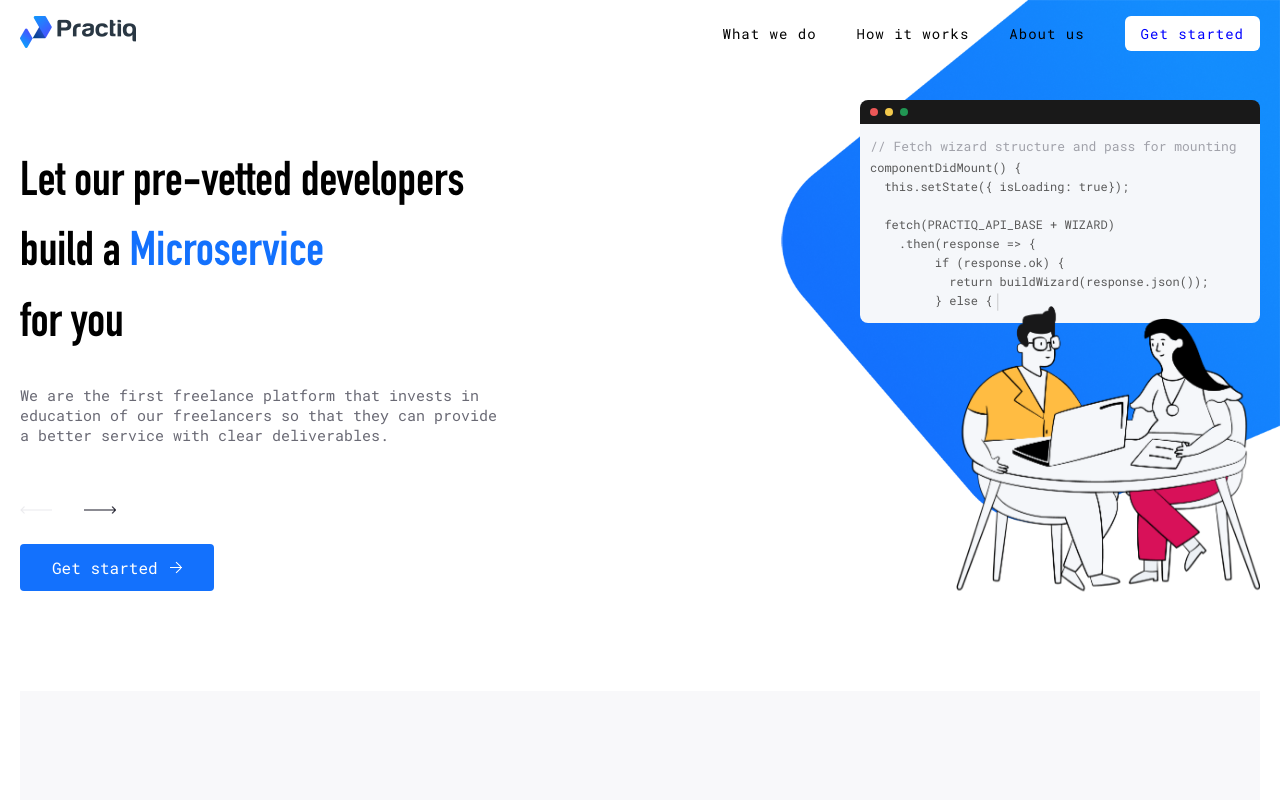
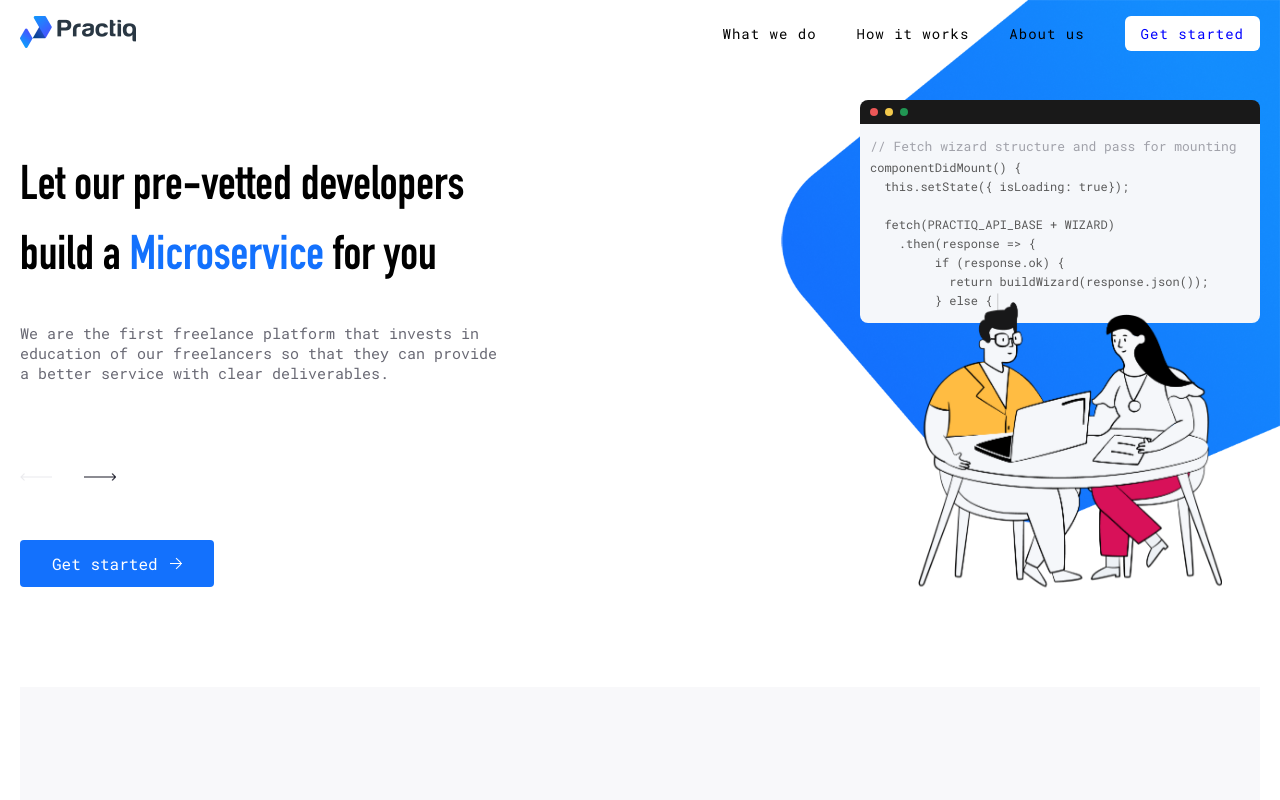
Before and after one commit to Practiq-io/company-landing, a React app: page / in a window 1280 px wide. Shown: the top 800 px of the page. Built offline with nearby package versions, Linux system fonts and the light colour scheme.

Commit message:
removed line break in Title animation so the animation would move 'for you' text

```diff
--- a/src/components/LandingPageBlocks/HeroBlock/HeroBlock.css
+++ b/src/components/LandingPageBlocks/HeroBlock/HeroBlock.css
@@ -465,9 +465,10 @@ section .grid_wrapper .working_image {
 	}
 }
 section .grid_wrapper .working_image img {
-	margin-top: -79px;
-	max-width: 49%;
-	z-index: 2;
+	margin-top: -21px;
+    max-width: 49%;
+    margin-right: 38px;
+    z-index: 2;
 }
 @media screen and (max-width: 1200px) {
 	section .grid_wrapper .working_image img {
--- a/src/components/LandingPageBlocks/HeroBlock/HeroBlock.js
+++ b/src/components/LandingPageBlocks/HeroBlock/HeroBlock.js
@@ -25,7 +25,7 @@ const HeroBlock = (props) => {
 					<h1>
 						Let our pre-vetted developers <br className="title-animation-linebreak"></br> build a{" "}
 						<span id="code_block-animation-title"></span>
-						<br className="title-animation-linebreak"></br>{" "}for you
+						{" "}for you
 					</h1>
 				</div>
 
```
